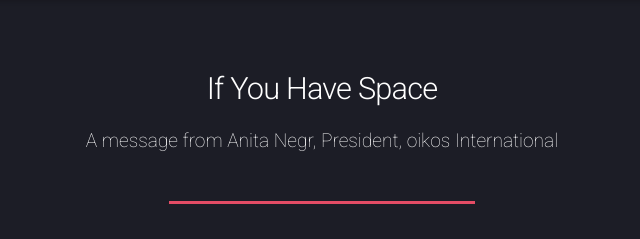
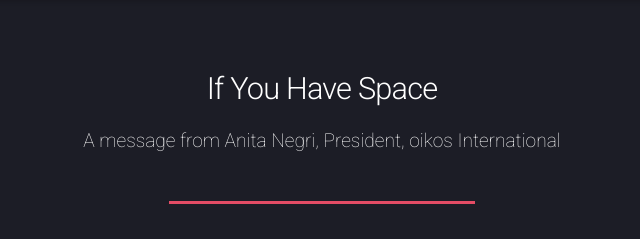
Before and after one commit to rahulkapoor90/oikos-vellore.github.io, a plain HTML site: page index.html in a window 1280 px wide. Shown: the part 2403-2642 px from the top of the page, 318-958 px from the left. Drawn offline with Linux system fonts and the light colour scheme.

Commit message:
Fixed typo

```diff
--- a/index.html
+++ b/index.html
@@ -82,7 +82,7 @@
 					<div class="container">
 						<header class="major">
 							<h2>If You Have Space</h2>
-                            <p>A message from Anita Negr, President, oikos International</p>
+                            <p>A message from Anita Negri, President, oikos International</p>
                         </header>
 							<p>"The oikos Asia Meet has proven to be an important project since it was founded in 2012. After the presence of this project in several cities, I am delighted that it will occur in Vellore this year. Vellore will be a wonderful place to engulf participants into the sustainability lifestyle other than just the talking. Organizing the Asia Meet is a learning-by-doing process which will allow organizers and participants to move into different spheres of sustainability as a whole. The Asia Meet is an experience that the people involved in will bring with them for longer in their lives. It will inspire, advocate for transformation and equip, beyond oikos members, society with ideas and actions to make the world the best place to strive in. We will make Vellore the place where participants will proactively understand some essential realms of what they can do to improve sustainability!" </p>
 
```
